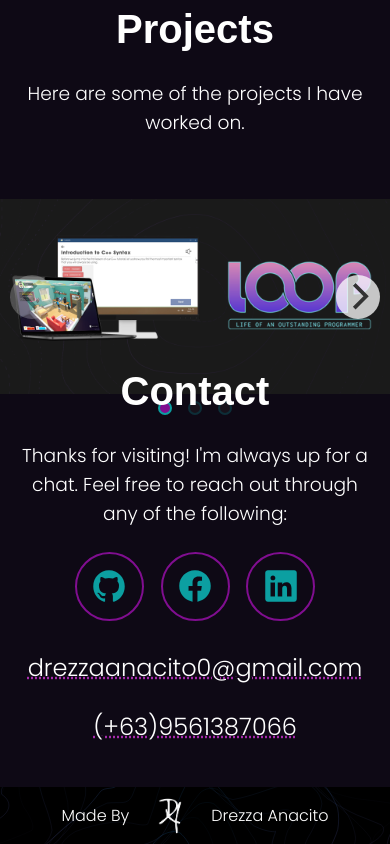
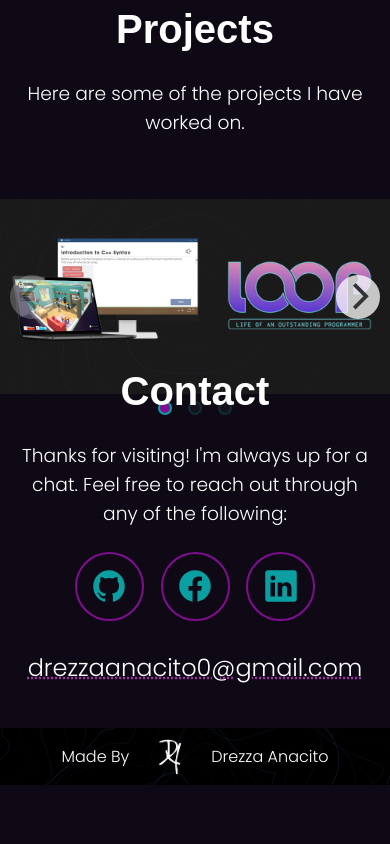
Before and after one commit to blazingkyuubii/portfolio, a website: page index.html in a window 390 px wide. Shown: the part 2582-3426 px from the top of the page. After the commit the page ends 3367 px from the top, so only its background shows below. Drawn offline with nearby package versions, Linux system fonts and the light colour scheme.

Commit message:
Update index.html
removed mobile number

```diff
--- a/index.html
+++ b/index.html
@@ -294,7 +294,7 @@
                 </a> -->
                 <div class="copy-text">
                     <p id="email-copy" data-clipboard="email">drezzaanacito0@gmail.com</p>
-                    <p id="num-copy" data-clipboard="num">(+63)9561387066</p>
+<!--                     <p id="num-copy" data-clipboard="num">(+63)9561387066</p> -->
                 </div>
             </div>
         </div>
```
